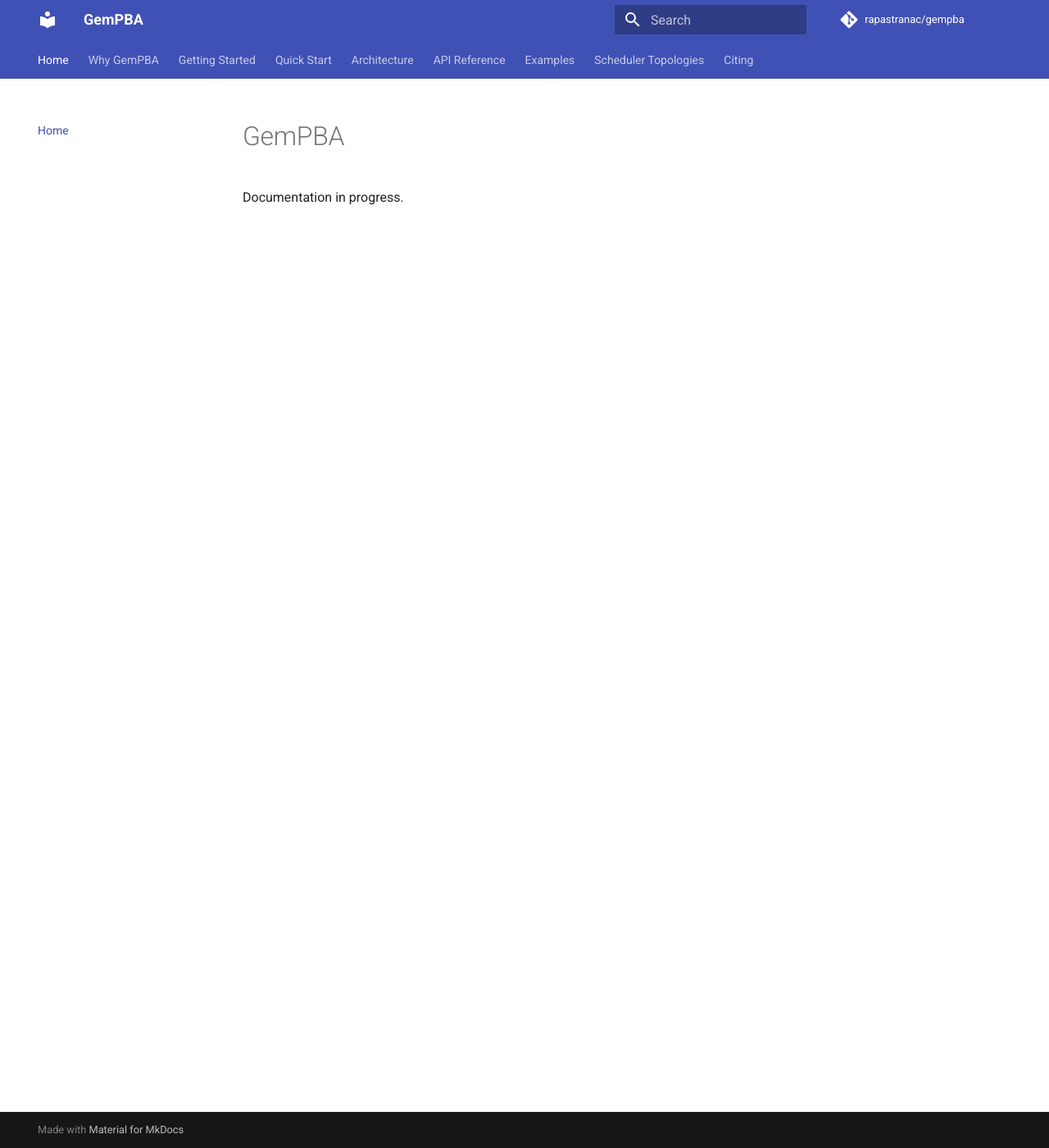
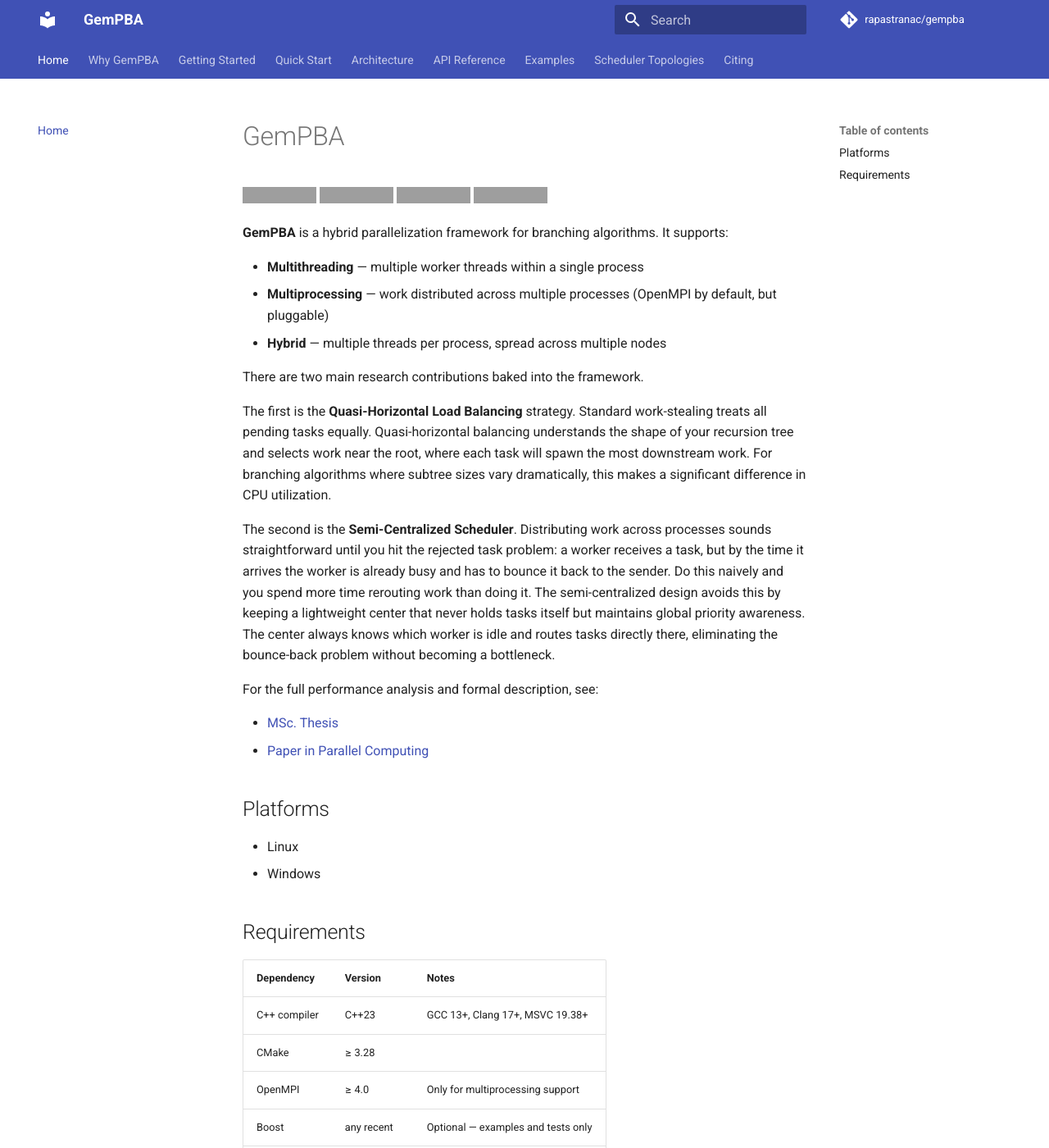
Before and after one commit to rapastranac/gempba-docs, an MkDocs documentation site: the page built from docs/index.md, in a window 1280 px wide and 1400 px high. Shown: the whole window at 82% size. Built offline with MkDocs 1.6.1 and Material for MkDocs 9.7.7, drawn with Linux system fonts in a browser that asks for light colours; comment, search, counter and statistics services are not loaded; some of the changed text lies outside the part shown; grey boxes are pictures that could not be loaded.

Commit message:
#1 Add home page with overview, badges, and requirements table

```diff
--- a/docs/index.md
+++ b/docs/index.md
@@ -1,3 +1,38 @@
 # GemPBA
 
-Documentation in progress.
+[![C/C++ CI (Ubuntu 24.04)](https://github.com/rapastranac/gempba/actions/workflows/c-cpp-ubuntu.yml/badge.svg)](https://github.com/rapastranac/gempba/actions/workflows/c-cpp-ubuntu.yml)
+[![C/C++ CI (Windows 2022)](https://github.com/rapastranac/gempba/actions/workflows/c-cpp-windows.yml/badge.svg)](https://github.com/rapastranac/gempba/actions/workflows/c-cpp-windows.yml)
+![GitHub License](https://img.shields.io/github/license/rapastranac/gempba)
+![GitHub Release](https://img.shields.io/github/v/release/rapastranac/gempba)
+
+**GemPBA** is a hybrid parallelization framework for branching algorithms. It supports:
+
+- **Multithreading** — multiple worker threads within a single process
+- **Multiprocessing** — work distributed across multiple processes (OpenMPI by default, but pluggable)
+- **Hybrid** — multiple threads per process, spread across multiple nodes
+
+There are two main research contributions baked into the framework.
+
+The first is the **Quasi-Horizontal Load Balancing** strategy. Standard work-stealing treats all pending tasks equally. Quasi-horizontal balancing understands the shape of your recursion tree and selects work near the root, where each task will spawn the most downstream work. For branching algorithms where subtree sizes vary dramatically, this makes a significant difference in CPU utilization.
+
+The second is the **Semi-Centralized Scheduler**. Distributing work across processes sounds straightforward until you hit the rejected task problem: a worker receives a task, but by the time it arrives the worker is already busy and has to bounce it back to the sender. Do this naively and you spend more time rerouting work than doing it. The semi-centralized design avoids this by keeping a lightweight center that never holds tasks itself but maintains global priority awareness. The center always knows which worker is idle and routes tasks directly there, eliminating the bounce-back problem without becoming a bottleneck.
+
+For the full performance analysis and formal description, see:
+
+- [MSc. Thesis](http://hdl.handle.net/11143/18687)
+- [Paper in Parallel Computing](https://doi.org/10.1016/j.parco.2023.103024)
+
+## Platforms
+
+- Linux
+- Windows
+
+## Requirements
+
+| Dependency | Version | Notes |
+|---|---|---|
+| C++ compiler | C++23 | GCC 13+, Clang 17+, MSVC 19.38+ |
+| CMake | ≥ 3.28 | |
+| OpenMPI | ≥ 4.0 | Only for multiprocessing support |
+| Boost | any recent | Optional — examples and tests only |
+| GoogleTest | any recent | Optional — running tests only |
```
